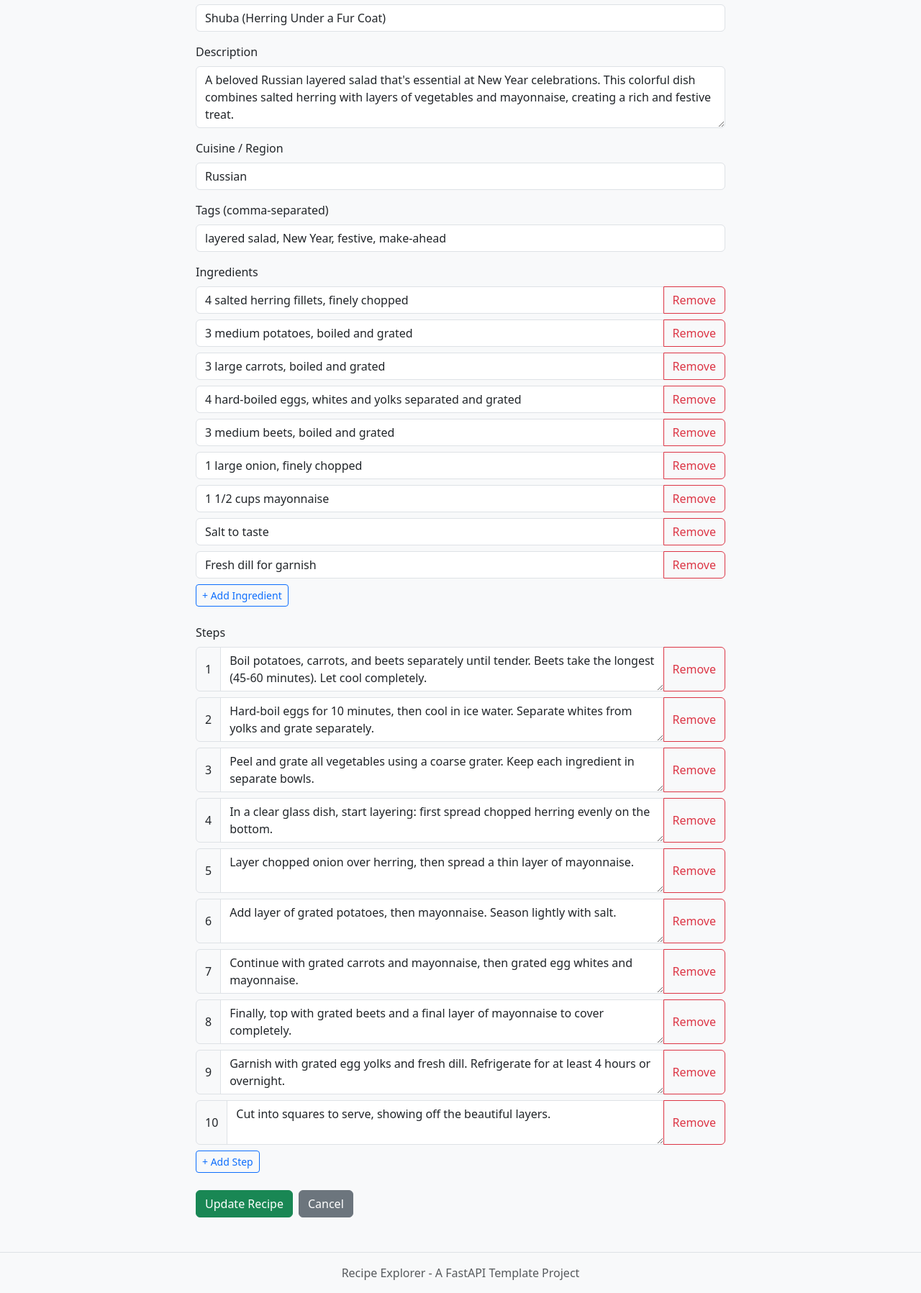
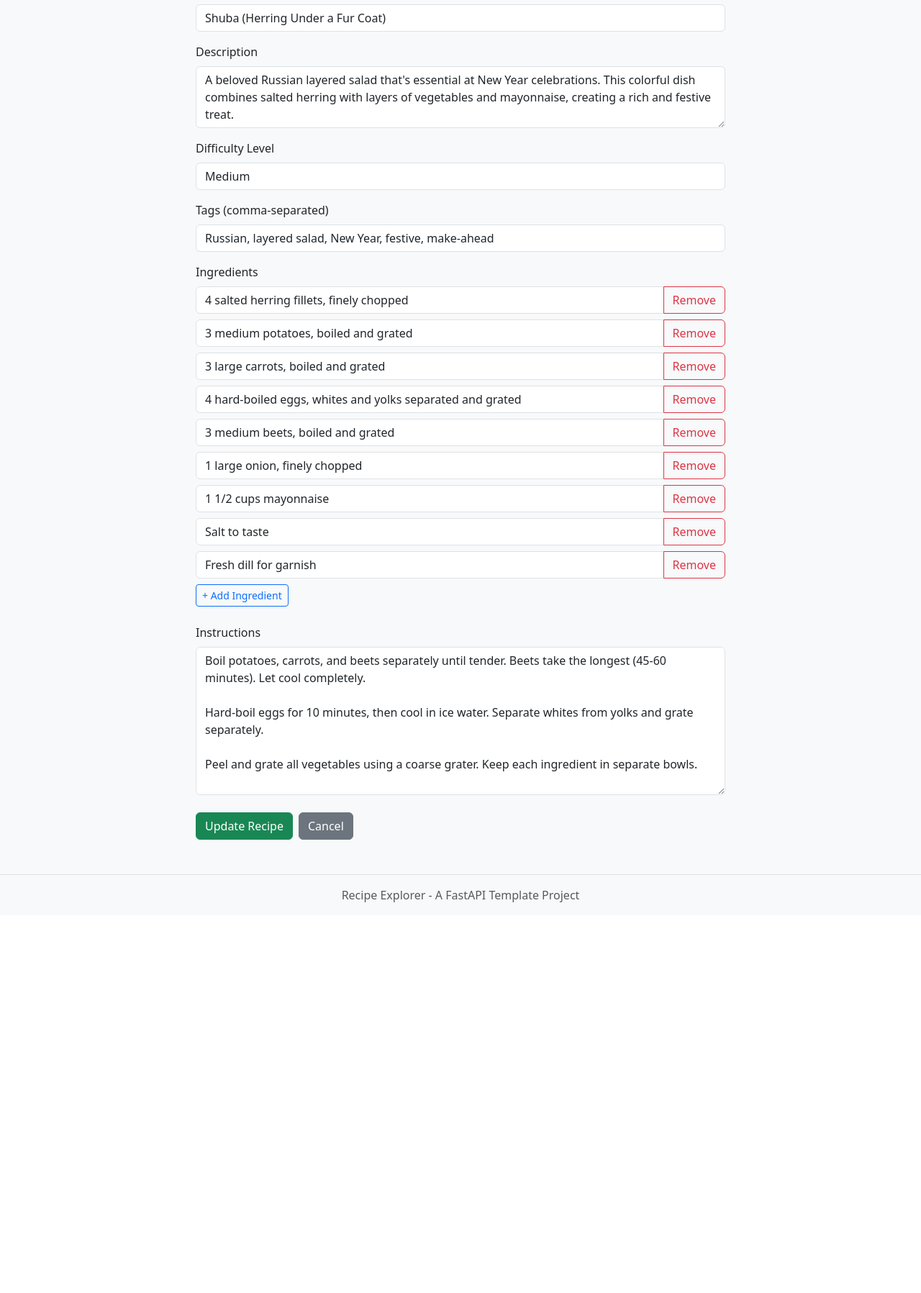
Before and after one commit to mynextproject-portfolio/recipe-explorer-mayurkusmade, a FastAPI app: page /recipes/shuba-russia-002/edit in a window 1280 px wide. Shown: the part 202-1999 px from the top of the page at 72% size. After the commit the page ends 1456 px from the top, so only its background shows below. Run offline with FastAPI, Linux system fonts and the light colour scheme.

Commit message:
Revert "Fix recipe schema: instructions array and direct API response"

```diff
--- a/app/routes/api.py
+++ b/app/routes/api.py
@@ -20,7 +20,7 @@ def get_recipes(search: Optional[str] = None):
     # Log for debugging (remove in production)
     print(f"Returning {len(recipes)} recipes")
 
-    return [recipe.model_dump(mode="json") for recipe in recipes]
+    return {"recipes": recipes}
 
 
 @router.get("/recipes/{recipe_id}")
--- a/app/templates/import.html
+++ b/app/templates/import.html
@@ -54,9 +54,9 @@
     "title": "Recipe Title",
     "description": "Recipe description",
     "ingredients": ["ingredient 1", "ingredient 2"],
-    "instructions": ["First, do step 1.", "Then, do step 2."],
+    "instructions": "First, do step 1.\n\nThen, do step 2.",
     "tags": ["tag1", "tag2"],
-    "cuisine": "Italian",
+    "difficulty": "Easy",
     "created_at": "2024-01-01T00:00:00",
     "updated_at": "2024-01-01T00:00:00"
   }
--- a/app/templates/index.html
+++ b/app/templates/index.html
@@ -47,7 +47,7 @@
                     <p class="card-text">{{ recipe.description[:100] }}{% if recipe.description|length > 100 %}...{% endif %}</p>
                     <div class="mb-2">
                         <small class="text-muted">
-                            <strong>Cuisine:</strong> <span class="badge bg-primary">{{ recipe.cuisine }}</span>
+                            <strong>Difficulty:</strong> <span class="badge bg-{% if recipe.difficulty == 'Easy' %}success{% elif recipe.difficulty == 'Medium' %}warning{% else %}danger{% endif %}">{{ recipe.difficulty }}</span>
                         </small>
                     </div>
                     {% if recipe.tags %}
--- a/app/templates/recipe_form.html
+++ b/app/templates/recipe_form.html
@@ -35,10 +35,13 @@
             </div>
 
             <div class="mb-3">
-                <label for="cuisine" class="form-label">Cuisine / Region</label>
-                <input type="text" class="form-control" id="cuisine" name="cuisine"
-                       value="{% if recipe %}{{ recipe.cuisine }}{% endif %}"
-                       placeholder="e.g. Italian, Mexican, Southeast Asian" required>
+                <label for="difficulty" class="form-label">Difficulty Level</label>
+                <select class="form-control" id="difficulty" name="difficulty" required>
+                    <option value="">Select difficulty</option>
+                    <option value="Easy" {% if recipe and recipe.difficulty == 'Easy' %}selected{% endif %}>Easy</option>
+                    <option value="Medium" {% if recipe and recipe.difficulty == 'Medium' %}selected{% endif %}>Medium</option>
+                    <option value="Hard" {% if recipe and recipe.difficulty == 'Hard' %}selected{% endif %}>Hard</option>
+                </select>
             </div>
 
             <div class="mb-3">
@@ -79,35 +82,11 @@
                 <textarea name="ingredients" id="ingredients-data" style="display: none;"></textarea>
             </div>
 
-            <!-- Steps Section -->
+            <!-- Instructions Section -->
             <div class="mb-4">
-                <label class="form-label">Steps</label>
-                <div id="instructions-container">
-                    {% if recipe and recipe.instructions %}
-                        {% for step in recipe.instructions %}
-                        <div class="instruction-item mb-2">
-                            <div class="input-group">
-                                <span class="input-group-text">{{ loop.index }}</span>
-                                <textarea class="form-control instruction-input" rows="2" required>{{ step }}</textarea>
-                                <button type="button" class="btn btn-outline-danger remove-instruction">Remove</button>
-                            </div>
-                        </div>
-                        {% endfor %}
-                    {% else %}
-                        <div class="instruction-item mb-2">
-                            <div class="input-group">
-                                <span class="input-group-text">1</span>
-                                <textarea class="form-control instruction-input" rows="2"
-                                          placeholder="Enter instruction step..." required></textarea>
-                                <button type="button" class="btn btn-outline-danger remove-instruction">Remove</button>
-                            </div>
-                        </div>
-                    {% endif %}
-                </div>
-                <button type="button" id="add-instruction" class="btn btn-outline-primary btn-sm">
-                    + Add Step
-                </button>
-                <textarea name="instructions" id="instructions-data" style="display: none;"></textarea>
+                <label for="instructions" class="form-label">Instructions</label>
+                <textarea class="form-control" id="instructions" name="instructions" rows="8" required
+                          placeholder="Enter complete cooking instructions...">{% if recipe %}{{ recipe.instructions }}{% endif %}</textarea>
             </div>
 
             <!-- Submit Buttons -->
@@ -125,7 +104,9 @@
 
 {% block scripts %}
 <script>
+// Form submission handler to collect dynamic fields
 document.querySelector('form').addEventListener('submit', function(e) {
+    // Collect ingredients
     const ingredients = [];
     document.querySelectorAll('.ingredient-input').forEach(input => {
         if (input.value.trim()) {
@@ -133,14 +114,6 @@ document.querySelector('form').addEventListener('submit', function(e) {
         }
     });
     document.getElementById('ingredients-data').value = ingredients.join('\n');
-
-    const instructions = [];
-    document.querySelectorAll('.instruction-input').forEach(input => {
-        if (input.value.trim()) {
-            instructions.push(input.value.trim());
-        }
-    });
-    document.getElementById('instructions-data').value = instructions.join('\n');
 });
 </script>
 {% endblock %}
--- a/sample-recipes.json
+++ b/sample-recipes.json
@@ -13,18 +13,9 @@
       "Salt and pepper to taste",
       "Vegetable oil for frying"
     ],
-    "instructions": [
-      "Cut potatoes into thick fries, about 1/2 inch thick. Soak in cold water for 30 minutes to remove excess starch.",
-      "Heat oil to 325°F (165°C) for the first fry. Fry potatoes for 3-4 minutes. Remove and drain on paper towels.",
-      "Increase oil temperature to 375°F (190°C). Fry potatoes again for 2-3 minutes until golden brown and crispy.",
-      "For the gravy: melt butter in a saucepan over medium heat. Whisk in flour and cook for 2 minutes to make a roux.",
-      "Gradually add beef stock while whisking constantly to prevent lumps. Add Worcestershire sauce.",
-      "Simmer for 5-10 minutes until thickened. Season with salt and pepper.",
-      "Place hot fries in serving dish, top with cheese curds, then pour hot gravy over top.",
-      "Serve immediately while the cheese is melting and everything is hot."
-    ],
-    "tags": ["comfort food", "vegetarian-friendly"],
-    "cuisine": "Canadian",
+    "instructions": "Cut potatoes into thick fries, about 1/2 inch thick. Soak in cold water for 30 minutes to remove excess starch.\n\nHeat oil to 325°F (165°C) for the first fry. Fry potatoes for 3-4 minutes. Remove and drain on paper towels.\n\nIncrease oil temperature to 375°F (190°C). Fry potatoes again for 2-3 minutes until golden brown and crispy.\n\nFor the gravy: melt butter in a saucepan over medium heat. Whisk in flour and cook for 2 minutes to make a roux.\n\nGradually add beef stock while whisking constantly to prevent lumps. Add Worcestershire sauce.\n\nSimmer for 5-10 minutes until thickened. Season with salt and pepper.\n\nPlace hot fries in serving dish, top with cheese curds, then pour hot gravy over top.\n\nServe immediately while the cheese is melting and everything is hot.",
+    "tags": ["comfort food", "Canadian", "vegetarian-friendly"],
+    "difficulty": "Easy",
     "created_at": "2024-01-15T10:30:00",
     "updated_at": "2024-01-15T10:30:00"
   },
@@ -43,20 +34,9 @@
       "Salt to taste",
       "Fresh dill for garnish"
     ],
-    "instructions": [
-      "Boil potatoes, carrots, and beets separately until tender. Beets take the longest (45-60 minutes). Let cool completely.",
-      "Hard-boil eggs for 10 minutes, then cool in ice water. Separate whites from yolks and grate separately.",
-      "Peel and grate all vegetables using a coarse grater. Keep each ingredient in separate bowls.",
-      "In a clear glass dish, start layering: first spread chopped herring evenly on the bottom.",
-      "Layer chopped onion over herring, then spread a thin layer of mayonnaise.",
-      "Add layer of grated potatoes, then mayonnaise. Season lightly with salt.",
-      "Continue with grated carrots and mayonnaise, then grated egg whites and mayonnaise.",
-      "Finally, top with grated beets and a final layer of mayonnaise to cover completely.",
-      "Garnish with grated egg yolks and fresh dill. Refrigerate for at least 4 hours or overnight.",
-      "Cut into squares to serve, showing off the beautiful layers."
-    ],
-    "tags": ["layered salad", "New Year", "festive", "make-ahead"],
-    "cuisine": "Russian",
+    "instructions": "Boil potatoes, carrots, and beets separately until tender. Beets take the longest (45-60 minutes). Let cool completely.\n\nHard-boil eggs for 10 minutes, then cool in ice water. Separate whites from yolks and grate separately.\n\nPeel and grate all vegetables using a coarse grater. Keep each ingredient in separate bowls.\n\nIn a clear glass dish, start layering: first spread chopped herring evenly on the bottom.\n\nLayer chopped onion over herring, then spread a thin layer of mayonnaise.\n\nAdd layer of grated potatoes, then mayonnaise. Season lightly with salt.\n\nContinue with grated carrots and mayonnaise, then grated egg whites and mayonnaise.\n\nFinally, top with grated beets and a final layer of mayonnaise to cover completely.\n\nGarnish with grated egg yolks and fresh dill. Refrigerate for at least 4 hours or overnight.\n\nCut into squares to serve, showing off the beautiful layers.",
+    "tags": ["Russian", "layered salad", "New Year", "festive", "make-ahead"],
+    "difficulty": "Medium",
     "created_at": "2024-01-20T14:45:00",
     "updated_at": "2024-01-20T14:45:00"
   },
@@ -80,20 +60,9 @@
       "2 green onions, chopped",
       "Vegetable oil for deep frying"
     ],
-    "instructions": [
-      "Cut pork tenderloin into strips about 2 inches long and 1/2 inch thick. Season with salt and Shaoxing wine.",
-      "Make batter by mixing cornstarch, flour, egg white, and 2-3 tablespoons water until smooth. Coat pork pieces.",
-      "Heat oil to 350°F (175°C). Deep fry pork pieces until golden and crispy, about 4-5 minutes. Remove and drain.",
-      "Let oil temperature rise to 375°F (190°C) and fry pork again for 1-2 minutes for extra crispiness.",
-      "For sauce: mix sugar, rice vinegar, soy sauce, and tomato paste in a small bowl until sugar dissolves.",
-      "Heat 2 tablespoons oil in a wok over high heat. Add garlic and ginger, stir-fry for 30 seconds.",
-      "Pour in sauce mixture and bring to a boil. The sauce should be glossy and slightly thickened.",
-      "Add crispy pork pieces to the wok and quickly toss to coat with sauce.",
-      "Garnish with chopped green onions and serve immediately while the pork is still crispy.",
-      "Serve with steamed rice and enjoy the contrast of crispy pork and tangy sauce."
-    ],
-    "tags": ["sweet and sour", "crispy", "Northeast Chinese", "stir-fry"],
-    "cuisine": "Chinese",
+    "instructions": "Cut pork tenderloin into strips about 2 inches long and 1/2 inch thick. Season with salt and Shaoxing wine.\n\nMake batter by mixing cornstarch, flour, egg white, and 2-3 tablespoons water until smooth. Coat pork pieces.\n\nHeat oil to 350°F (175°C). Deep fry pork pieces until golden and crispy, about 4-5 minutes. Remove and drain.\n\nLet oil temperature rise to 375°F (190°C) and fry pork again for 1-2 minutes for extra crispiness.\n\nFor sauce: mix sugar, rice vinegar, soy sauce, and tomato paste in a small bowl until sugar dissolves.\n\nHeat 2 tablespoons oil in a wok over high heat. Add garlic and ginger, stir-fry for 30 seconds.\n\nPour in sauce mixture and bring to a boil. The sauce should be glossy and slightly thickened.\n\nAdd crispy pork pieces to the wok and quickly toss to coat with sauce.\n\nGarnish with chopped green onions and serve immediately while the pork is still crispy.\n\nServe with steamed rice and enjoy the contrast of crispy pork and tangy sauce.",
+    "tags": ["Chinese", "sweet and sour", "crispy", "Northeast Chinese", "stir-fry"],
+    "difficulty": "Hard",
     "created_at": "2024-01-25T09:15:00",
     "updated_at": "2024-01-25T09:15:00"
   }
```
Also changed, not shown: app/models.py (+13 -7 lines), app/routes/pages.py (+12 -14 lines), app/templates/recipe_detail.html (+10 -11 lines), tests/conftest.py (+2 -2 lines), tests/test_api.py (+2 -1 lines).
